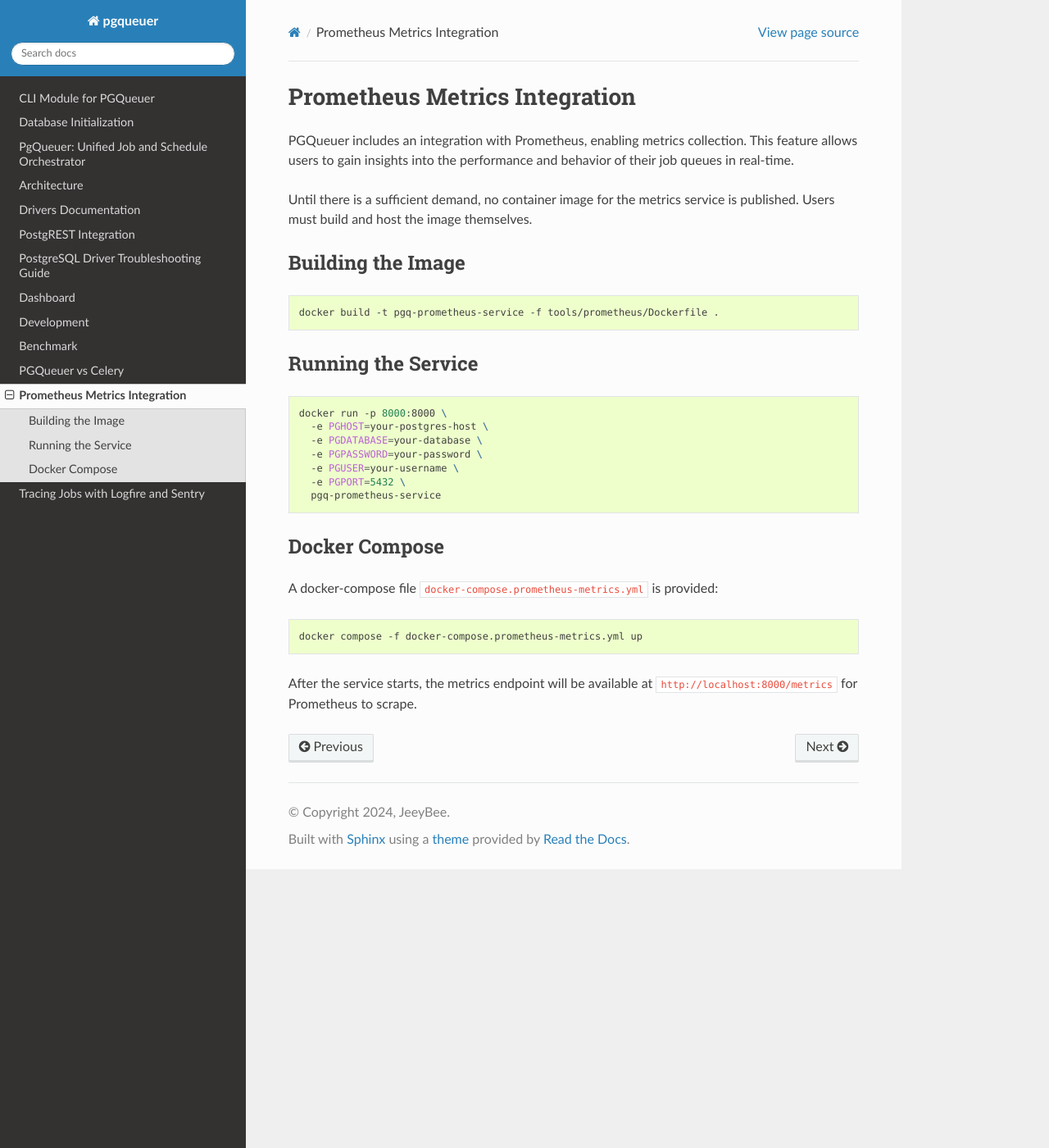
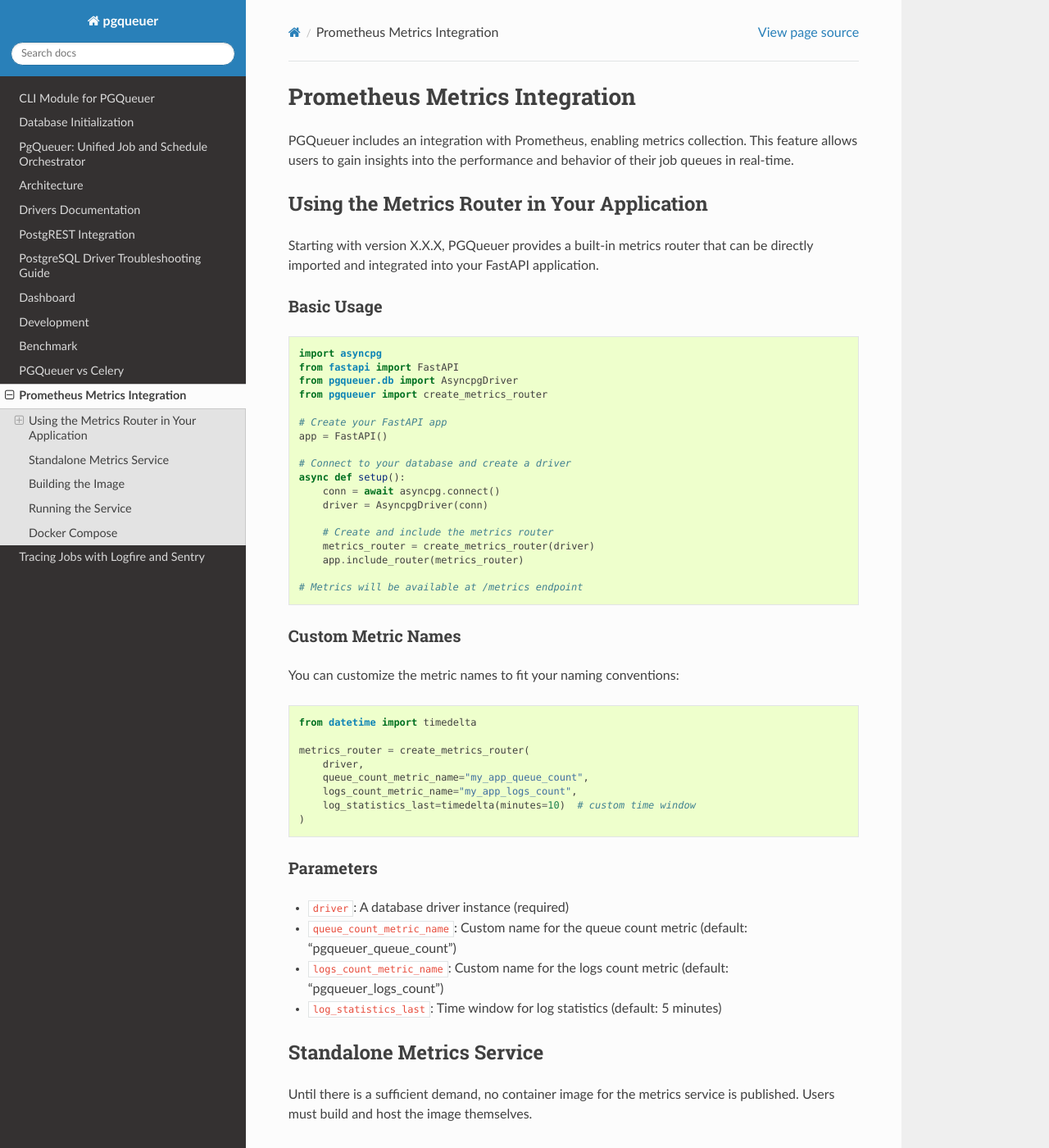
Before and after one commit to janbjorge/pgqueuer, a Sphinx documentation site: the page built from docs/prometheus-metrics-service.md, in a window 1280 px wide and 1400 px high. Shown: the whole window at 82% size. Built offline with Sphinx 7.4.7 and the Read the Docs theme 3.1.0, drawn with Linux system fonts in a browser that asks for light colours.

Commit message:
Update Prometheus metrics documentation
- Added section on using metrics router in applications
- Documented custom metric names feature
- Included usage examples with code snippets
- Kept standalone service documentation intact

Co-authored-by: janbjorge <16663421+janbjorge@users.noreply.github.com>

````diff
--- a/docs/prometheus-metrics-service.md
+++ b/docs/prometheus-metrics-service.md
@@ -1,6 +1,57 @@
 Prometheus Metrics Integration
 ==============================
 PGQueuer includes an integration with Prometheus, enabling metrics collection. This feature allows users to gain insights into the performance and behavior of their job queues in real-time.
+
+## Using the Metrics Router in Your Application
+
+Starting with version X.X.X, PGQueuer provides a built-in metrics router that can be directly imported and integrated into your FastAPI application.
+
+### Basic Usage
+
+```python
+import asyncpg
+from fastapi import FastAPI
+from pgqueuer.db import AsyncpgDriver
+from pgqueuer import create_metrics_router
+
+# Create your FastAPI app
+app = FastAPI()
+
+# Connect to your database and create a driver
+async def setup():
+    conn = await asyncpg.connect()
+    driver = AsyncpgDriver(conn)
+
+    # Create and include the metrics router
+    metrics_router = create_metrics_router(driver)
+    app.include_router(metrics_router)
+
+# Metrics will be available at /metrics endpoint
+```
+
+### Custom Metric Names
+
+You can customize the metric names to fit your naming conventions:
+
+```python
+from datetime import timedelta
+
+metrics_router = create_metrics_router(
+    driver,
+    queue_count_metric_name="my_app_queue_count",
+    logs_count_metric_name="my_app_logs_count",
+    log_statistics_last=timedelta(minutes=10)  # custom time window
+)
+```
+
+### Parameters
+
+- `driver`: A database driver instance (required)
+- `queue_count_metric_name`: Custom name for the queue count metric (default: "pgqueuer_queue_count")
+- `logs_count_metric_name`: Custom name for the logs count metric (default: "pgqueuer_logs_count")
+- `log_statistics_last`: Time window for log statistics (default: 5 minutes)
+
+## Standalone Metrics Service
 
 Until there is a sufficient demand, no container image for the metrics service is published. Users must build and host the image themselves.
 
````
